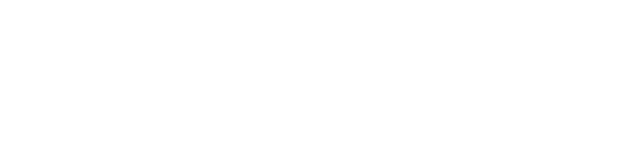
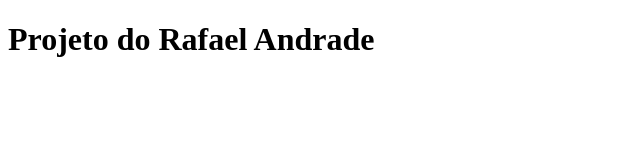
Before and after one commit to Rafael-95/Estudos.Dev, a plain HTML site: page index.html in a window 1280 px wide. Shown: the whole page, without its empty margins (0-640 px from the left). Drawn offline with Linux system fonts and the light colour scheme.

Commit message:
Título da página

```diff
--- a/index.html
+++ b/index.html
@@ -6,6 +6,6 @@
     <title>Document</title>
 </head>
 <body>
-
+    <h1>Projeto do Rafael Andrade</h1>
 </body>
 </html>
```
